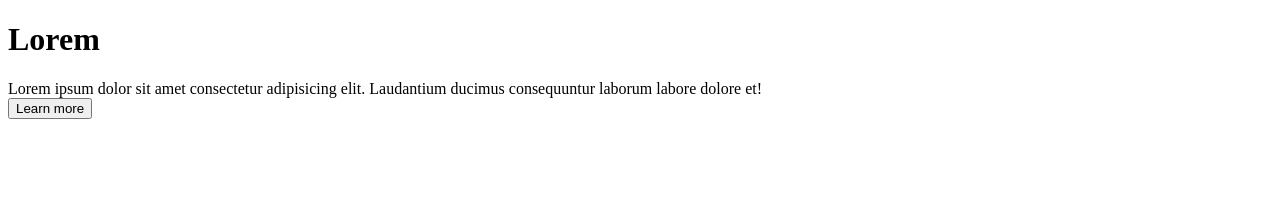
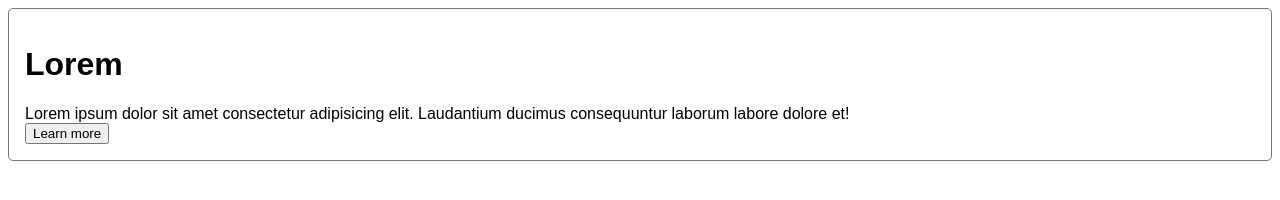
Before and after one commit to RobJoeeLee/animated-vacation-cards, a plain HTML site: page index.html in a window 1280 px wide. Drawn offline with Linux system fonts and the light colour scheme.

Commit message:
Set up basic style for card in CSS

```diff
--- a/index.html
+++ b/index.html
@@ -8,7 +8,7 @@
 </head>
 <body>
     <div class="card">
-        <div class="card-img">
+        <div class="card-image">
             <!--add image here-->
         </div>
         <div class="card-title">
--- a/styles.css
+++ b/styles.css
@@ -0,0 +1,10 @@
+*, *::before, *::after {
+    font-family: Arial, Helvetica, sans-serif;
+}
+
+.card {
+    background: white;
+    border: 1px solid #777;
+    padding: 1rem;
+    border-radius: 5px;
+}
```
